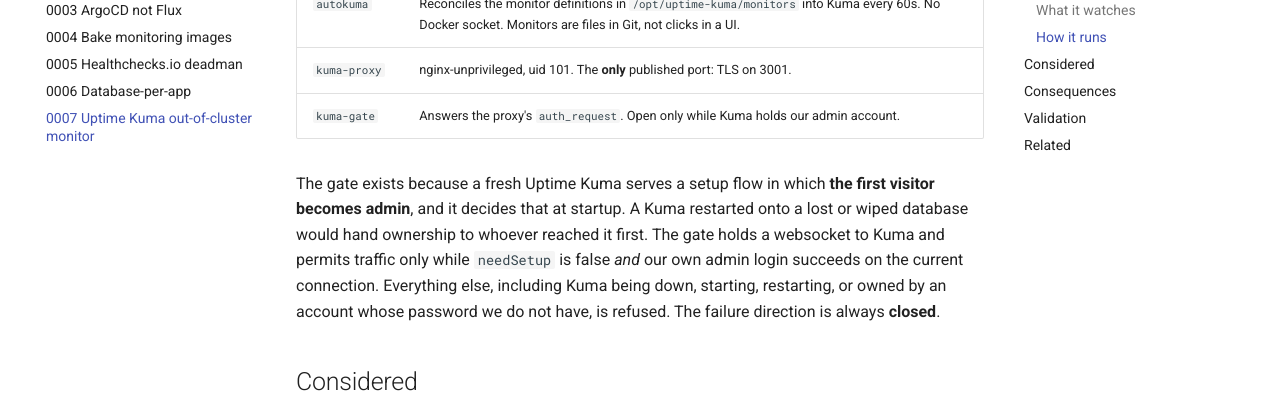
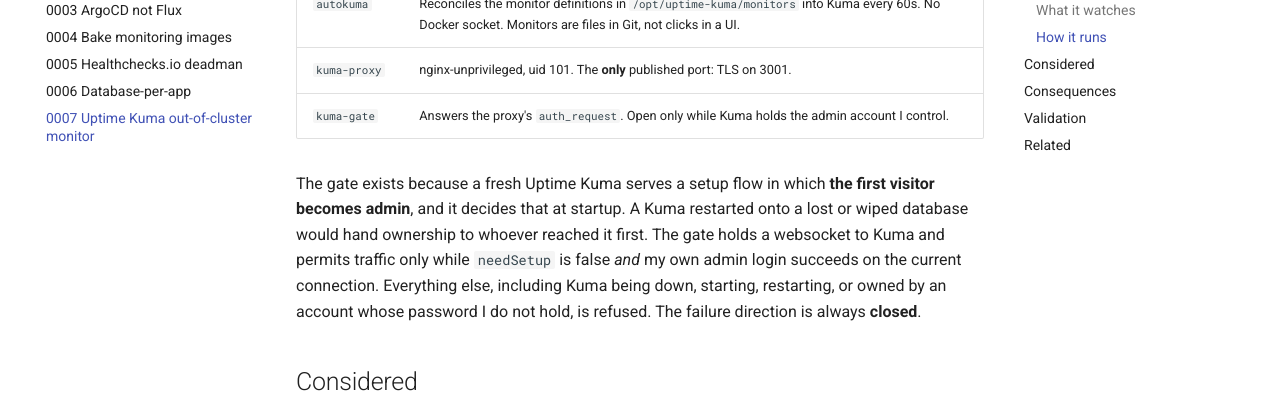
Before and after one commit to mithr4ndir/quasarlab-docs, an MkDocs documentation site: the page built from docs/decisions/0007-uptime-kuma-external-monitor.md, in a window 1280 px wide and 900 px high, scrolled down 2311 px. Shown: the part 152-562 px from the top of the window. Built offline with MkDocs 1.6.1 and Material for MkDocs 9.7.7, drawn with Linux system fonts in a browser that asks for light colours; comment, search, counter and statistics services are not loaded; some of the changed text lies outside the part shown.

Commit message:
Sort the incidents nav newest-first, and write in the first person singular (#12)
The nav had 2026-09-12 above 2026-09-19 because I inserted the new page in
the wrong place. Sorted by date descending, matching how the index already
reads. All 11 entries verified present in the nav, the index and on disk,
including both of the 2026-04-18 pages.

Replaced the remaining "we" and "our" in the pages I wrote. This is one
person's lab and one person's writing, so the first person plural was never
right. "What we learned" is now "What I learned", and the Kuma gate is
described as holding the admin account I control rather than ours.


Claude-Session: https://claude.ai/code/session_01QAaSBGjtrahVEEhviYUGRA

Co-authored-by: Claude Opus 5 <noreply@anthropic.com>

```diff
--- a/docs/decisions/0007-uptime-kuma-external-monitor.md
+++ b/docs/decisions/0007-uptime-kuma-external-monitor.md
@@ -5,7 +5,7 @@
 
 ## Context
 
-"Why Uptime Kuma when we already run Alertmanager?" is the obvious question,
+"Why Uptime Kuma when Alertmanager is already running?" is the obvious question,
 and the answer starts with a correction: **Alertmanager is not a monitor.**
 
 Alertmanager routes, groups, deduplicates, inhibits and silences alerts that
@@ -139,15 +139,15 @@ Four containers, all digest-pinned, all non-root:
 | `uptime-kuma` | `louislam/uptime-kuma:2.5.5-slim-rootless`, uid 1000, all capabilities dropped, SQLite on local disk. Publishes nothing. |
 | `autokuma` | Reconciles the monitor definitions in `/opt/uptime-kuma/monitors` into Kuma every 60s. No Docker socket. Monitors are files in Git, not clicks in a UI. |
 | `kuma-proxy` | nginx-unprivileged, uid 101. The **only** published port: TLS on 3001. |
-| `kuma-gate` | Answers the proxy's `auth_request`. Open only while Kuma holds our admin account. |
+| `kuma-gate` | Answers the proxy's `auth_request`. Open only while Kuma holds the admin account I control. |
 
 The gate exists because a fresh Uptime Kuma serves a setup flow in which
 **the first visitor becomes admin**, and it decides that at startup. A Kuma
 restarted onto a lost or wiped database would hand ownership to whoever
 reached it first. The gate holds a websocket to Kuma and permits traffic only
-while `needSetup` is false *and* our own admin login succeeds on the current
+while `needSetup` is false *and* my own admin login succeeds on the current
 connection. Everything else, including Kuma being down, starting, restarting,
-or owned by an account whose password we do not have, is refused. The failure
+or owned by an account whose password I do not hold, is refused. The failure
 direction is always **closed**.
 
 ## Considered
--- a/mkdocs.yml
+++ b/mkdocs.yml
@@ -77,8 +77,8 @@ nav:
       - Visuals: architecture/visuals.md
   - Incidents:
       - incidents/index.md
+      - 2026-09-19 NFSv4 callback deadlock: incidents/2026-09-19-nfsv4-callback-deadlock.md
       - 2026-09-12 1Password quota, two reads per SSH session: incidents/2026-09-12-op-quota-shell-profile.md
-      - 2026-09-19 NFSv4 callback deadlock: incidents/2026-09-19-nfsv4-callback-deadlock.md
       - 2026-08-24 Jellyfin transcode disk exhaustion: incidents/2026-08-24-jellyfin-transcode-disk-exhaustion.md
       - 2026-05-27 Jellyfin GPU D3cold passthrough: incidents/2026-05-27-jellyfin-gpu-d3cold-passthrough.md
       - 2026-05-03 Grafana / MetalLB / pg_hba: incidents/2026-05-03-grafana-metallb-pg_hba.md
```
Also changed, not shown: docs/incidents/2026-09-19-nfsv4-callback-deadlock.md (+1 -1 lines).
